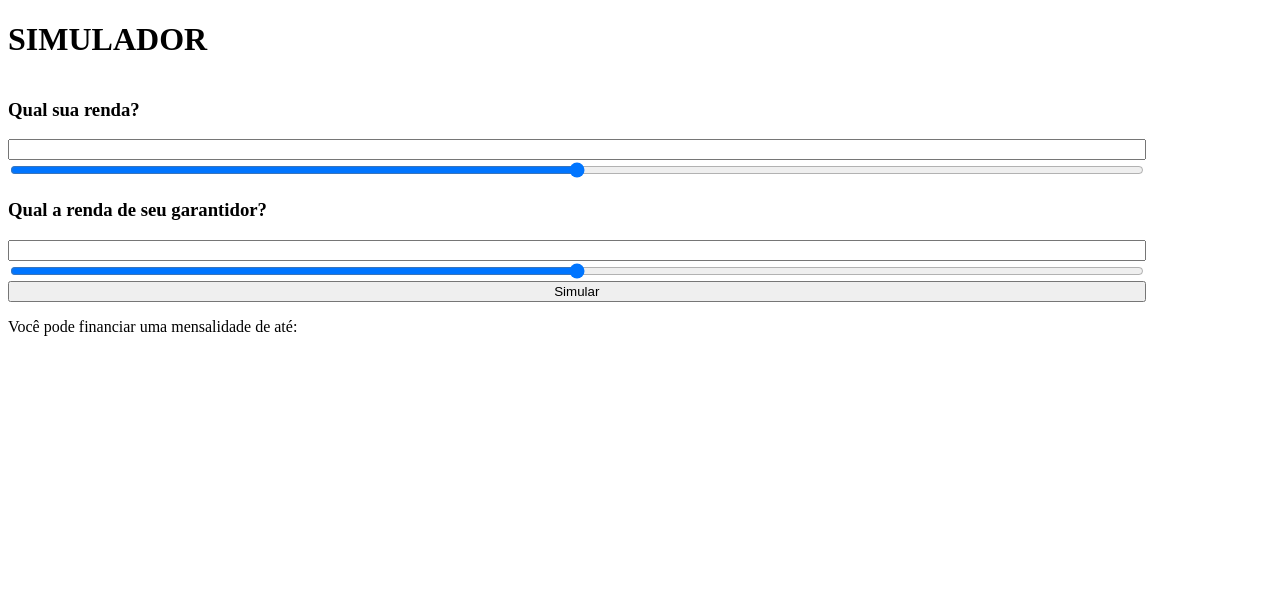
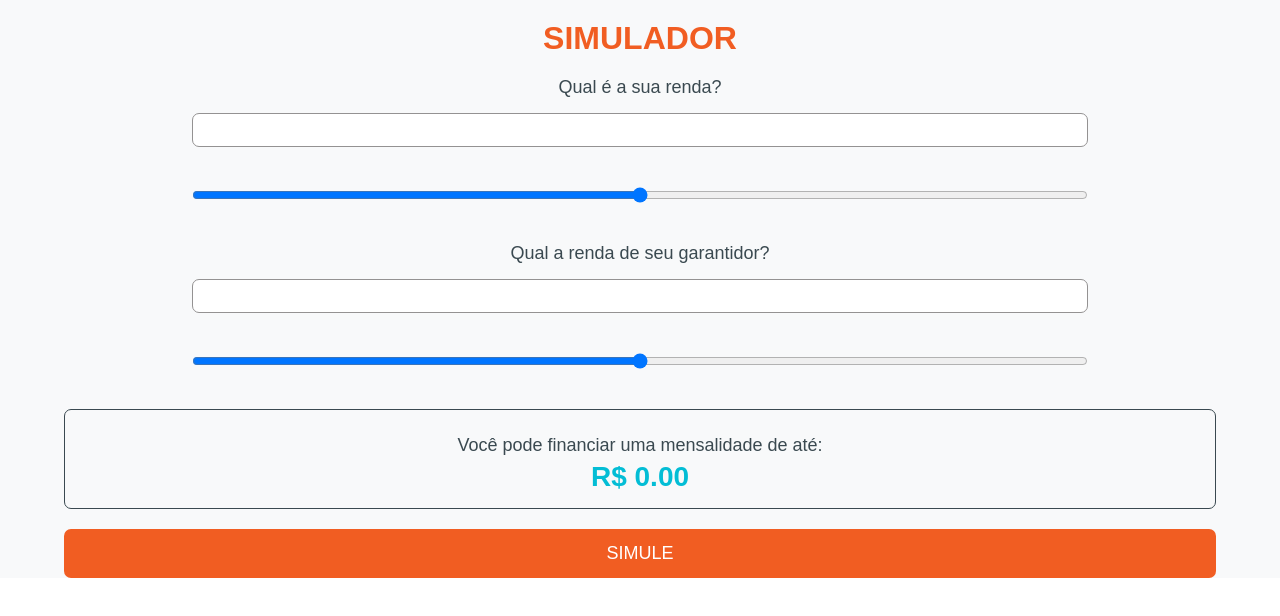
Before and after one commit to GioLeme/talent-fest, a React (Create React App) app in the folder pravaler-project/: page / in a window 1280 px wide. Shown: the top 616 px of the page. Built offline with nearby package versions, Linux system fonts and the light colour scheme.

Commit message:
style Simulator

```diff
--- a/pravaler-project/src/App.js
+++ b/pravaler-project/src/App.js
@@ -1,6 +1,7 @@
 //fazer as rotas aqui.
 import React from 'react';
-import Simulator from './simulator/simulator';
+import Simulator from './Simulator/index';
+import './styles.css';
 
 const App = () => {
   return(
--- /dev/null
+++ b/pravaler-project/src/Simulator/index.js
@@ -0,0 +1,74 @@
+import React, { useState } from 'react';
+import './styles.css'
+
+const Simulator = () => {
+  const [studentIncome, setStudentIncome] = useState('')
+  const [sureteeIncome, setSureteeIncome] = useState('')
+  const [result, setResult] = useState('')
+  const calculate = e => {
+    e.preventDefault()
+    const incomeSum = parseFloat(studentIncome + sureteeIncome)
+    setResult((incomeSum / 2.2).toFixed(2))
+  }
+
+  return (
+    <div className="simulator-container">
+      <h1 className="simulator-title">SIMULADOR</h1>
+      <form className="simulator-form">
+        <h3 className="simulator-text">
+          Qual é a sua renda?
+        </h3>
+        <input
+          className="simulator-input"
+          value={studentIncome}
+          type='text'
+          onChange={(e) => setStudentIncome(e.currentTarget.value)}
+        />
+        <input
+          className="simulator-range-input"
+          value={studentIncome}
+          type='range'
+          min='998'
+          max='20000'
+          onChange={(e) => setStudentIncome(e.currentTarget.value)}
+        />
+
+        <h3 className="simulator-text">
+          Qual a renda de seu garantidor?
+        </h3>
+
+        <input
+          className="simulator-input"
+          value={sureteeIncome}
+          type='text'
+          onChange={(e) => setSureteeIncome(e.currentTarget.value)}
+        />
+        <input
+          className="simulator-range-input"
+          value={sureteeIncome}
+          type='range'
+          min='998'
+          max='20000'
+          onChange={(e) => setSureteeIncome(e.currentTarget.value)}
+        />
+        <div className="simulator-result-container">
+          <p className="simulator-text">
+            Você pode financiar uma mensalidade de até:
+          </p>
+          <p className="simulator-result">
+            R$ {Number(result).toFixed(2)}
+          </p>
+        </div>
+
+        <input
+          className="simulator-submit"
+          onClick={(e) => calculate(e)}
+          type='submit'
+          value='SIMULE'
+        />
+      </form>
+    </div>
+  )
+}
+
+export default Simulator
--- /dev/null
+++ b/pravaler-project/src/Simulator/styles.css
@@ -0,0 +1,79 @@
+.simulator-container {
+  background-color: #f8f9fa;
+  width: 100%;
+  display: flex;
+  align-items: center;
+  flex-flow: column;
+}
+
+.simulator-title {
+  font-family: Arial, Helvetica, sans-serif;
+  color: #f15d22;
+  margin: 20px 0 10px 0;
+}
+
+.simulator-text {
+  font-family: Arial, Helvetica, sans-serif;
+  font-weight: normal;
+  text-align: center;
+  font-size: 18px;
+  margin: 10px 0 5px 0;
+  color: #3a4950;
+}
+
+.simulator-form {
+  display: flex;
+  flex-direction: column;
+  width: 90%;
+  width: 100%;
+  align-items: center;
+}
+
+.simulator-input {
+  background: #fff;
+  color: #696767;
+  outline: 0;
+  width: 70%;
+  border: 1px solid #949292;
+  border-radius: 7px;
+  font-size: 20px;
+  line-height: 32px;
+  text-align: center;
+  padding: 0;
+  font-family: Arial, Helvetica, sans-serif;
+  box-sizing: border-box;
+  margin: 10px 0;
+}
+
+.simulator-range-input {
+  width: 70%;
+  margin: 30px 0;
+}
+
+.simulator-submit {
+  width: 90%;
+  background-color: #f15d22;
+  color: #fff;
+  border: none;
+  font-family: Arial, Helvetica, sans-serif;
+  font-weight: 500;
+  font-size: 18px;
+  padding: 14px;
+  border-radius: 7px;
+}
+
+.simulator-result-container {
+  width: 90%;
+  margin: 10px 0 20px 0;
+  padding: 15px;
+  border: 1px solid #3a4950;
+  border-radius: 7px;
+}
+
+.simulator-result {
+  text-align: center;
+  font-family: Arial, Helvetica, sans-serif;
+  font-weight: 700;
+  font-size: 28px;
+  color: #03bdd5;
+}
--- a/pravaler-project/src/simulator/simulator.css
+++ /dev/null
@@ -1,5 +0,0 @@
-.simulationForm{
-  display: flex;
-  flex-direction: column;
-  width: 90%;
-}
--- a/pravaler-project/src/simulator/simulator.js
+++ /dev/null
@@ -1,42 +0,0 @@
-import React, { useState } from 'react';
-import './simulator.css'
-
-const Simulator = () => {
-  const [studentIncome, setStudentIncome] = useState('')
-  const [sureteeIncome, setSureteeIncome] = useState('')
-  const [result, setResult] = useState('')
-  const calculate = e => {
-    e.preventDefault()
-    const incomeSum = parseFloat(studentIncome + sureteeIncome)
-    console.log(parseFloat(studentIncome))
-    setResult((incomeSum/2.2).toFixed(2))
-  }
-  // console.log(studentIncome);
-  // console.log(sureteeIncome);
-
-
-
-  return (
-  <div>
-    <h1>SIMULADOR</h1>
-    <form className='simulationForm'>
-      <h3>Qual sua renda?</h3>
-      <input value={studentIncome} type='number' onChange={(e) => setStudentIncome(Number(e.currentTarget.value)) }/>
-      <input value={studentIncome} type='range' min='998' max='20000' onChange={(e) => setStudentIncome(Number(e.currentTarget.value)) }/>
-
-      <h3>Qual a renda de seu garantidor?</h3>
-      <input value={sureteeIncome} type='number' onChange={(e) => setSureteeIncome(Number(e.currentTarget.value))}/>
-      <input value={sureteeIncome} type='range' min='998' max='20000' onChange={(e) => setSureteeIncome(Number(e.currentTarget.value))} />
-
-      <input onClick={(e)=> calculate(e)} type='submit' value='Simular'/>
-    </form>
-      <p>Você pode financiar uma mensalidade de até:</p>
-      <p>{result}</p>
-
-
-
-  </div>
-  )
-}
-
-export default Simulator
--- /dev/null
+++ b/pravaler-project/src/styles.css
@@ -0,0 +1,6 @@
+* {
+  margin: 0;
+  padding: 0;
+  outline: 0;
+  box-sizing: border-box;
+}
```
